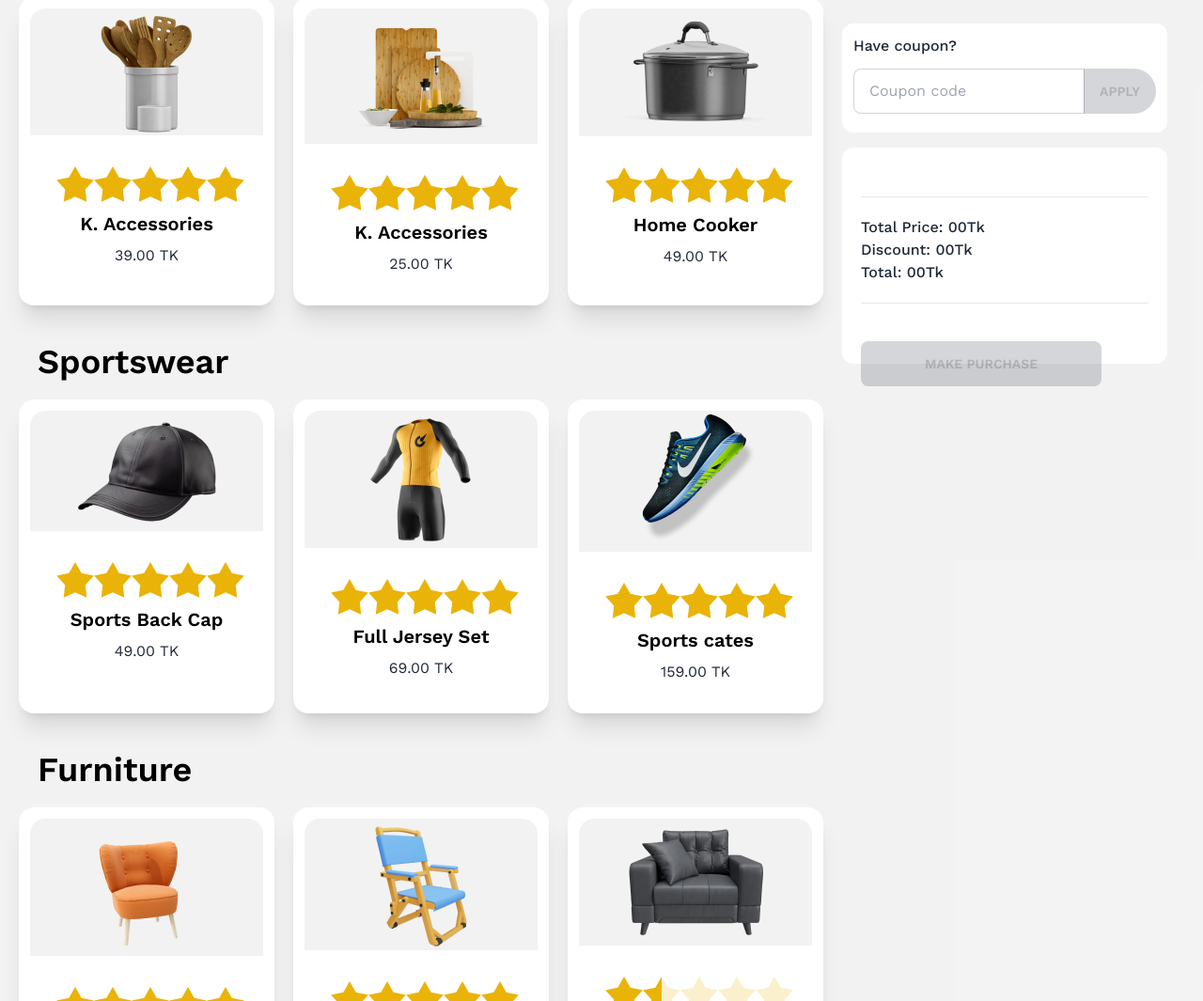
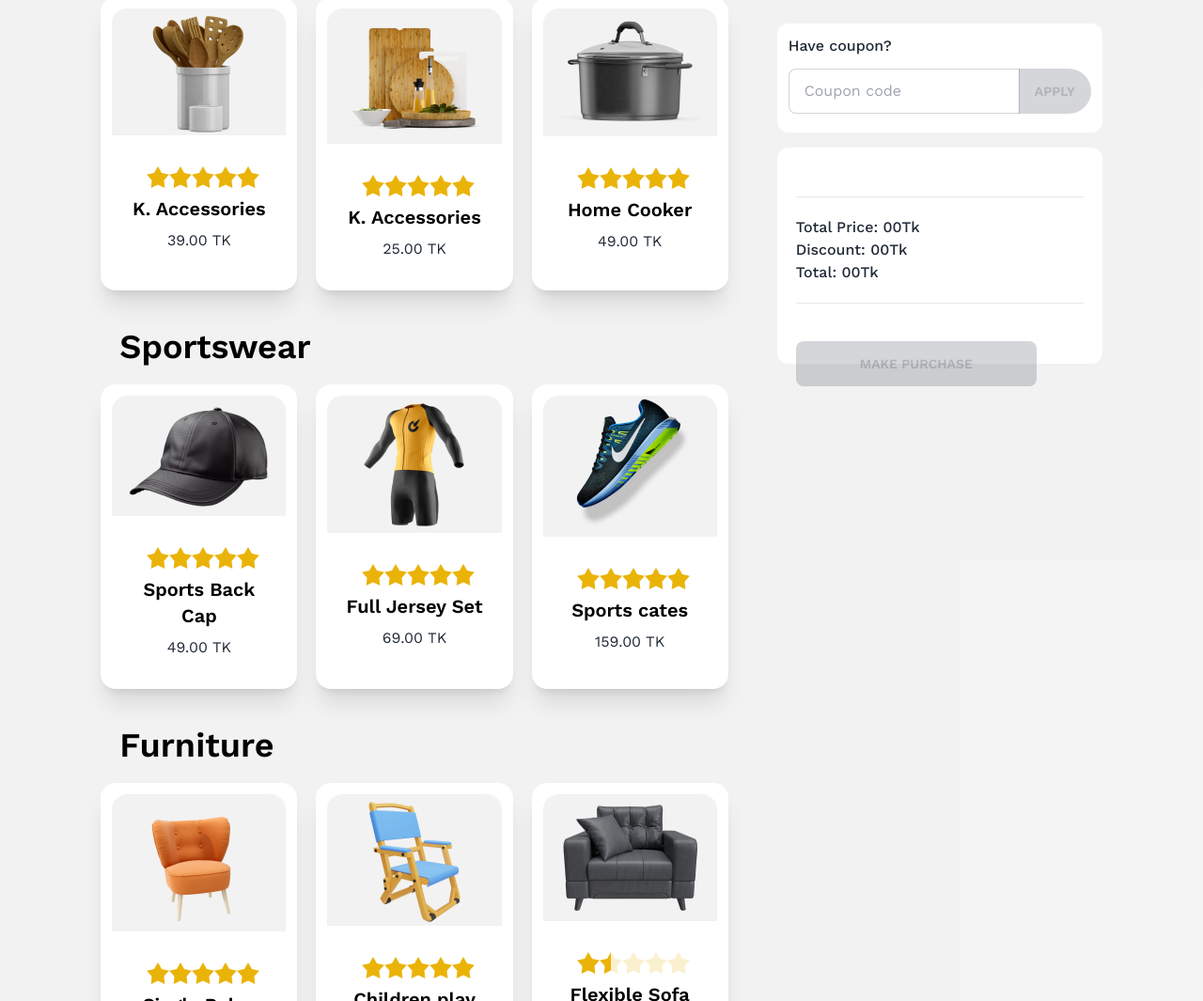
Before and after one commit to Rifatbd0789/Summer-Sale, a plain HTML site: page index.html in a window 1280 px wide. Shown: the part 675-1740 px from the top of the page at 94% size. Drawn offline with nearby package versions, Linux system fonts and the light colour scheme.

Commit message:
favicon updated and design updated

```diff
--- a/index.html
+++ b/index.html
@@ -28,6 +28,7 @@
           }
         }
       </script>
+      <link rel="shortcut icon" href="./images/favicon (1).png" type="image/x-icon">
 </head>
 <body>
     <header>
@@ -46,7 +47,7 @@
             </div>
           </div>
     </header>
-    <main class="bg-kala flex flex-col lg:flex-row">
+    <main class="bg-kala flex flex-col lg:flex-row justify-center gap-8">
     <!-- Products -->
         <div>
         <!-- First serial items -->
@@ -60,7 +61,7 @@
             </figure>
             <div class="card-body items-center text-center">
                 <!-- Rating -->
-                <div class="rating rating-lg rating-half">
+                <div class="rating rating-md rating-half">
                     <input type="radio" name="rating-10" class="rating-hidden" />
                     <input type="radio" name="rating-10" class="bg-yellow-500 mask mask-star-2 mask-half-1" />
                     <input type="radio" name="rating-10" class="bg-yellow-500 mask mask-star-2 mask-half-2" />
@@ -84,7 +85,7 @@
             </figure>
             <div class="card-body items-center text-center">
                 <!-- Rating -->
-                <div class="rating rating-lg rating-half">
+                <div class="rating rating-md rating-half">
                     <input type="radio" name="rating-10" class="rating-hidden" />
                     <input type="radio" name="rating-10" class="bg-yellow-500 mask mask-star-2 mask-half-1" />
                     <input type="radio" name="rating-10" class="bg-yellow-500 mask mask-star-2 mask-half-2" />
@@ -108,7 +109,7 @@
             </figure>
             <div class="card-body items-center text-center">
                 <!-- Rating -->
-                <div class="rating rating-lg rating-half">
+                <div class="rating rating-md rating-half">
                     <input type="radio" name="rating-10" class="rating-hidden" />
                     <input type="radio" name="rating-10" class="bg-yellow-500 mask mask-star-2 mask-half-1" />
                     <input type="radio" name="rating-10" class="bg-yellow-500 mask mask-star-2 mask-half-2" />
@@ -138,7 +139,7 @@
             </figure>
             <div class="card-body items-center text-center">
                 <!-- Rating -->
-                <div class="rating rating-lg rating-half">
+                <div class="rating rating-md rating-half">
                     <input type="radio" name="rating-10" class="rating-hidden" />
                     <input type="radio" name="rating-10" class="bg-yellow-500 mask mask-star-2 mask-half-1" />
                     <input type="radio" name="rating-10" class="bg-yellow-500 mask mask-star-2 mask-half-2" />
@@ -162,7 +163,7 @@
             </figure>
             <div class="card-body items-center text-center">
                 <!-- Rating -->
-                <div class="rating rating-lg rating-half">
+                <div class="rating rating-md rating-half">
                     <input type="radio" name="rating-10" class="rating-hidden" />
                     <input type="radio" name="rating-10" class="bg-yellow-500 mask mask-star-2 mask-half-1" />
                     <input type="radio" name="rating-10" class="bg-yellow-500 mask mask-star-2 mask-half-2" />
@@ -186,7 +187,7 @@
             </figure>
             <div class="card-body items-center text-center">
                 <!-- Rating -->
-                <div class="rating rating-lg rating-half">
+                <div class="rating rating-md rating-half">
                     <input type="radio" name="rating-10" class="rating-hidden" />
                     <input type="radio" name="rating-10" class="bg-yellow-500 mask mask-star-2 mask-half-1" />
                     <input type="radio" name="rating-10" class="bg-yellow-500 mask mask-star-2 mask-half-2" />
@@ -216,7 +217,7 @@
                 </figure>
                 <div class="card-body items-center text-center">
                     <!-- Rating -->
-                    <div class="rating rating-lg rating-half">
+                    <div class="rating rating-md rating-half">
                         <input type="radio" name="rating-10" class="rating-hidden" />
                         <input type="radio" name="rating-10" class="bg-yellow-500 mask mask-star-2 mask-half-1" />
                         <input type="radio" name="rating-10" class="bg-yellow-500 mask mask-star-2 mask-half-2" />
@@ -240,7 +241,7 @@
                 </figure>
                 <div class="card-body items-center text-center">
                     <!-- Rating -->
-                    <div class="rating rating-lg rating-half">
+                    <div class="rating rating-md rating-half">
                         <input type="radio" name="rating-10" class="rating-hidden" />
                         <input type="radio" name="rating-10" class="bg-yellow-500 mask mask-star-2 mask-half-1" />
                         <input type="radio" name="rating-10" class="bg-yellow-500 mask mask-star-2 mask-half-2" />
@@ -264,7 +265,7 @@
                 </figure>
                 <div class="card-body items-center text-center">
                     <!-- Rating -->
-                    <div class="rating rating-lg rating-half">
+                    <div class="rating rating-md rating-half">
                         <input type="radio" name="rating-10" class="rating-hidden" />
                         <input type="radio" name="rating-10" class="bg-yellow-500 mask mask-star-2 mask-half-1" />
                         <input type="radio" name="rating-10" class="bg-yellow-500 mask mask-star-2 mask-half-2" />
```
Also changed, not shown: images/favicon (1).png (added).
